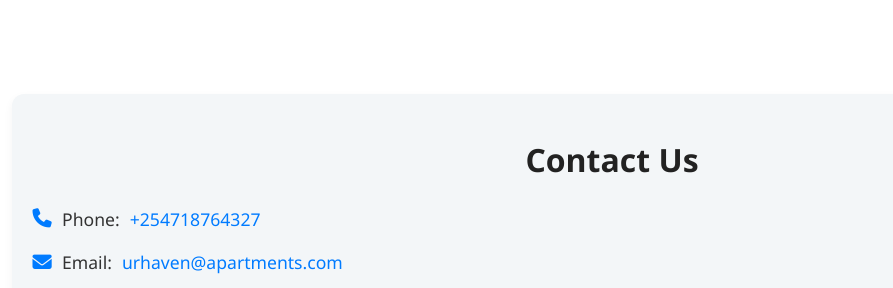
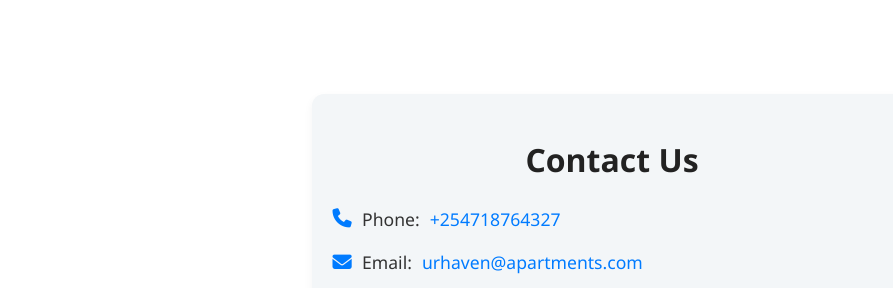
Before and after one commit to kiplagatwillan/havens-apartments, a plain HTML site: page index.html in a window 1280 px wide. Shown: the part 2074-2362 px from the top of the page, without its empty margins (28-921 px from the left). Drawn offline with Linux system fonts and the light colour scheme.

Commit message:
Update styles.css

```diff
--- a/styles.css
+++ b/styles.css
@@ -203,7 +203,7 @@ justify-content: center;
   background-color: #f3f6f8;
   padding: 40px 20px;
   border-radius: 12px;
-  max-width: 100%;
+  max-width: 600px;
   margin: 30px auto;
   box-shadow: 0 4px 10px rgba(0, 0, 0, 0.05);
   font-family: 'Segoe UI', sans-serif;
```
